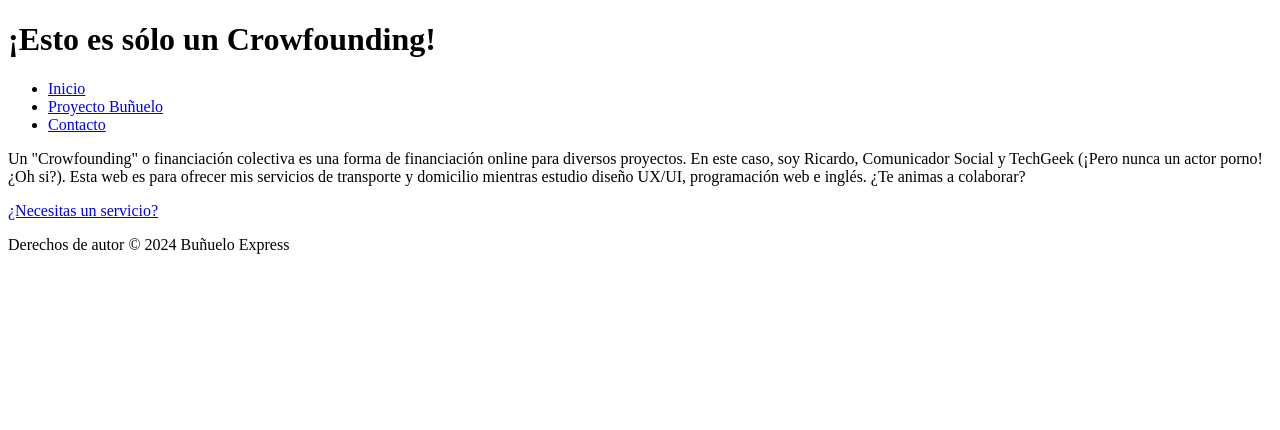
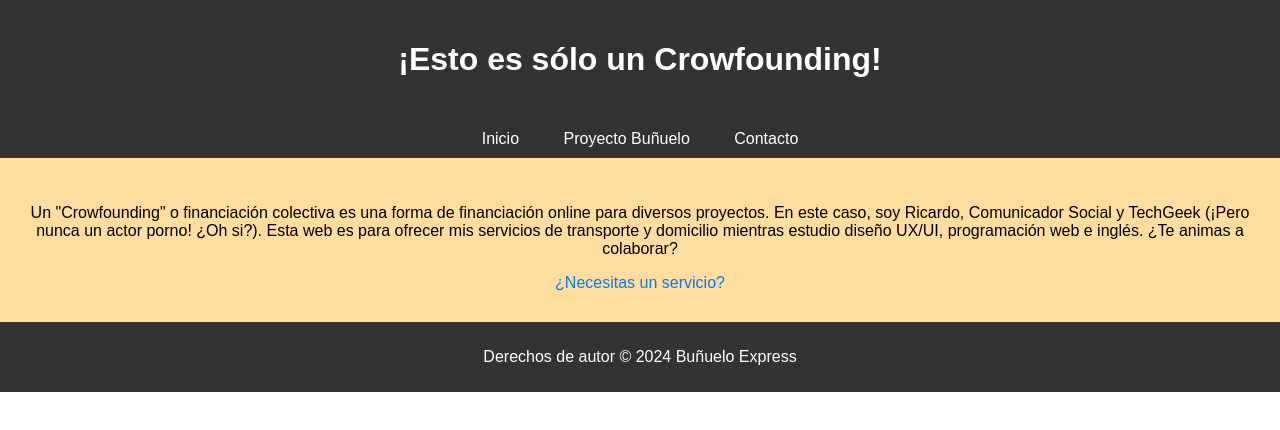
Before and after one commit to BryanRicardoLN/Bu-ueloExpress, a plain HTML site: page index.html in a window 1280 px wide. Drawn offline with Linux system fonts and the light colour scheme.

Commit message:
Update index.html

```diff
--- a/index.html
+++ b/index.html
@@ -4,7 +4,7 @@
     <meta charset="UTF-8">
     <meta name="viewport" content="width=device-width, initial-scale=1.0">
     <title>Crowfounding Ricardo</title>
-    <link rel="stylesheet" href="Style.css">
+    <link rel="stylesheet" href="Index.css">
 </head>
 <body>
     <header>
```
